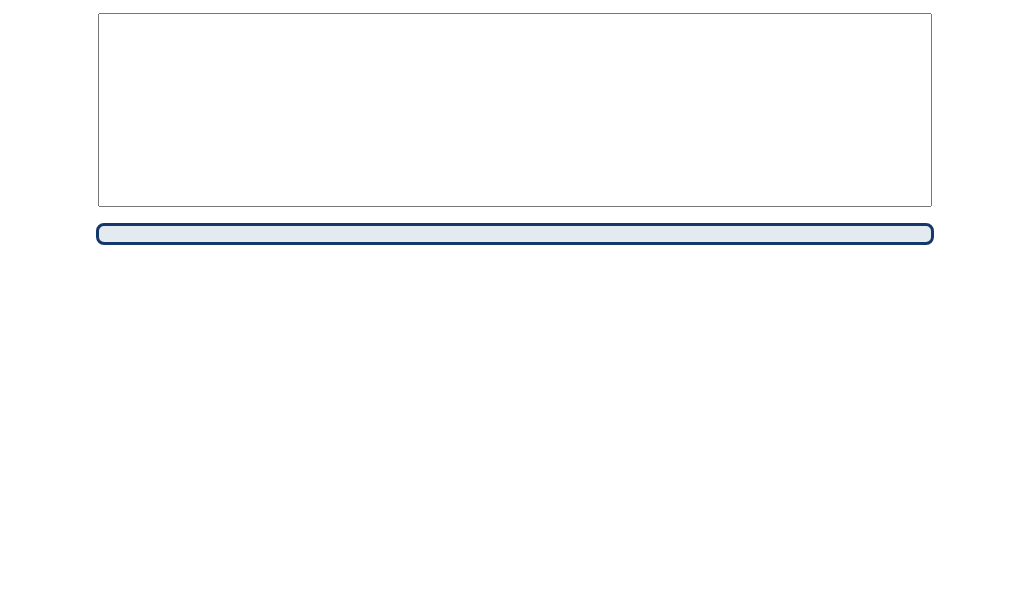
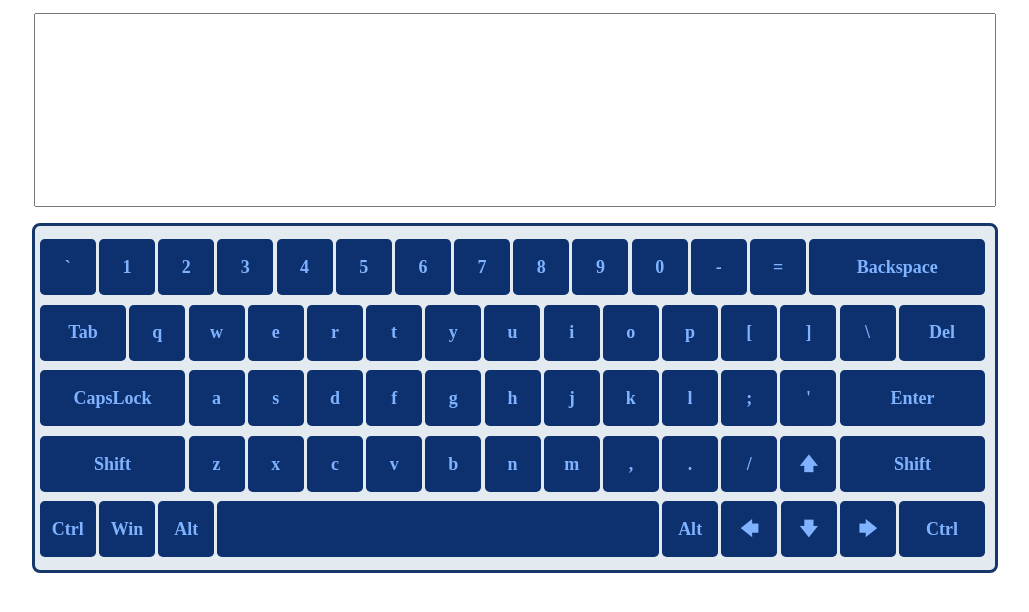
Before and after one commit to cathzetjo/virtual-keyboard, a plain HTML site: page index.html in a window 1280 px wide. Shown: the part 60-672 px from the top of the page, without its empty margins (125-1154 px from the left). Drawn offline with Linux system fonts and the light colour scheme.

Commit message:
feat: add keys

```diff
--- a/css/style.css
+++ b/css/style.css
@@ -11,7 +11,7 @@
 
 .textarea {
     display: block;
-    width: 50rem;
+    width: 58rem;
     height: 10rem;
     margin: 1rem auto;
     padding: 1rem;
@@ -20,10 +20,53 @@
 }
 
 .keyboard-container {
-    width: 52rem;
+    width: 60rem;
     margin: 0 auto;
     padding: .5rem 0;
     background: #e3ebf1;
     border: .2rem solid #15376a;
     border-radius: .5rem;
 }
+
+.keyboard-row {
+    display: flex;
+    padding: .2rem;
+}
+
+.keyboard-key {
+    width: 2.5rem;
+    height: 2.5rem;
+    padding: .5rem;
+    margin: .1rem;
+    display: flex;
+    align-items: center;
+    justify-content: center;
+    font-weight: bold;
+    color: #80b3ff;
+    background: #0d316f;
+    border-radius: .3rem;
+    cursor: pointer;
+    user-select: none;
+    transition: border-radius 0.3s, background-color 0.3s
+}
+
+.keyboard-container > .keyboard-row:nth-child(1) > .keyboard-key:last-child {
+    width: 10rem;
+}
+
+.keyboard-container > .keyboard-row:nth-child(2) > .keyboard-key:nth-child(1),
+.keyboard-container > .keyboard-row:nth-child(2) > .keyboard-key:last-child,
+.keyboard-container > .keyboard-row:last-child > .keyboard-key:last-child {
+    width: 4.4rem;
+}
+
+.keyboard-container > .keyboard-row:nth-child(3) > .keyboard-key:first-child,
+.keyboard-container > .keyboard-row:nth-child(3) > .keyboard-key:last-child,
+.keyboard-container > .keyboard-row:nth-child(4) > .keyboard-key:first-child,
+.keyboard-container > .keyboard-row:nth-child(4) > .keyboard-key:last-child{
+    width: 8.1rem;
+}
+
+.keyboard-container > .keyboard-row:last-child > .keyboard-key:nth-child(4) {
+    width: 26.6rem;
+}
--- a/index.html
+++ b/index.html
@@ -10,6 +10,6 @@
     <link rel="stylesheet" href="./css/style.css">
 </head>
 <body>
-<script src="./js/index.js"></script>
+<script type="module" src="./js/index.js"></script>
 </body>
 </html>
--- a/js/index.js
+++ b/js/index.js
@@ -1,3 +1,8 @@
+import {keys} from './keys.js';
+
+let lang = "en";
+let keyboard = keys.en;
+
 const body = document.querySelector('body');
 
 function createElement(tagName, className, innerText) {
@@ -26,3 +31,18 @@ addElement(wrapper, textArea);
 
 const keyboardContainer = createElement("section", "keyboard-container");
 addElement(wrapper, keyboardContainer);
+
+if (lang==="en") {
+    keyboard = keys.en;
+}
+else if (lang==="ru") {
+    keyboard = keys.ru;
+}
+
+keyboard.forEach(row => {
+    const keyboardRow = createElement("div", "keyboard-row");
+    addElement(keyboardContainer, keyboardRow);
+    row.forEach(key => {
+        addElement(keyboardRow, createElement("div", "keyboard-key", key));
+    });
+});
--- /dev/null
+++ b/js/keys.js
@@ -0,0 +1,18 @@
+const keys = {
+    'en': [
+        ["`", 1, 2, 3, 4, 5, 6, 7, 8, 9, "0", "-", "=", "Backspace"],
+        ["Tab", "q", "w", "e", "r", "t", "y", "u", "i", "o", "p", "[", "]", "\\", "Del"],
+        ["CapsLock", "a", "s", "d", "f", "g", "h", "j", "k", "l", ";", "'", "Enter"],
+        ["Shift", "z", "x", "c", "v", "b", "n", "m", ",", ".", "/","&#129093;","Shift"],
+        ["Ctrl", "Win", "Alt", "", "Alt", "&#129092;","&#129095;","&#129094;","Ctrl"]
+    ],
+    'ru': [
+        ["ё", 1, 2, 3, 4, 5, 6, 7, 8, 9, "0", "-", "=", "Backspace"],
+        ["Tab", "й", "ц", "у", "к", "е", "н", "г", "ш", "щ", "з", "х", "ъ", "\\", "Del"],
+        ["CapsLock", "ф", "ы", "в", "а", "п", "р", "о", "л", "д", "ж", "э", "Enter"],
+        ["Shift", "я", "ч", "с", "м", "и", "т", "ь", "б", "ю", ".","&#129093;","Shift"],
+        ["Ctrl", "Win", "Alt", "", "Alt", "&#129092;","&#129095;","&#129094;","Ctrl"]
+    ],
+};
+
+export {keys};
```
